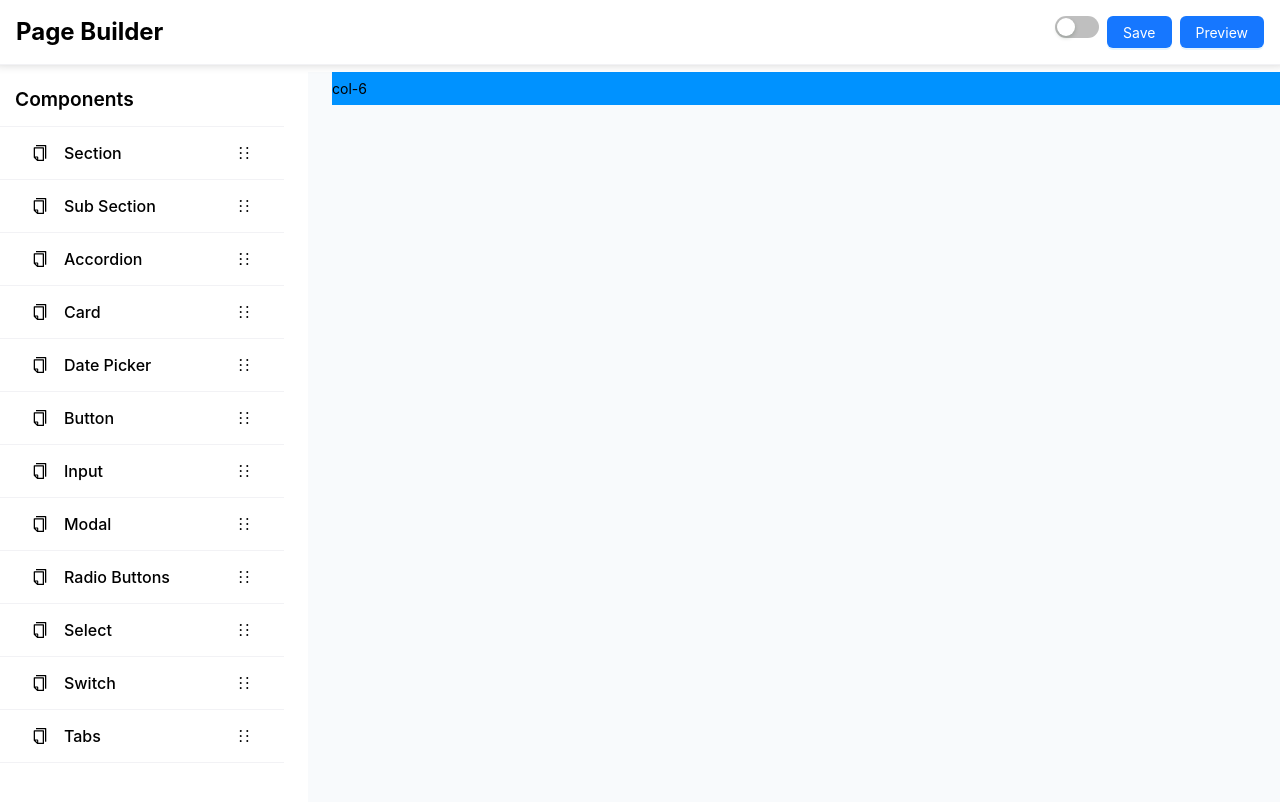
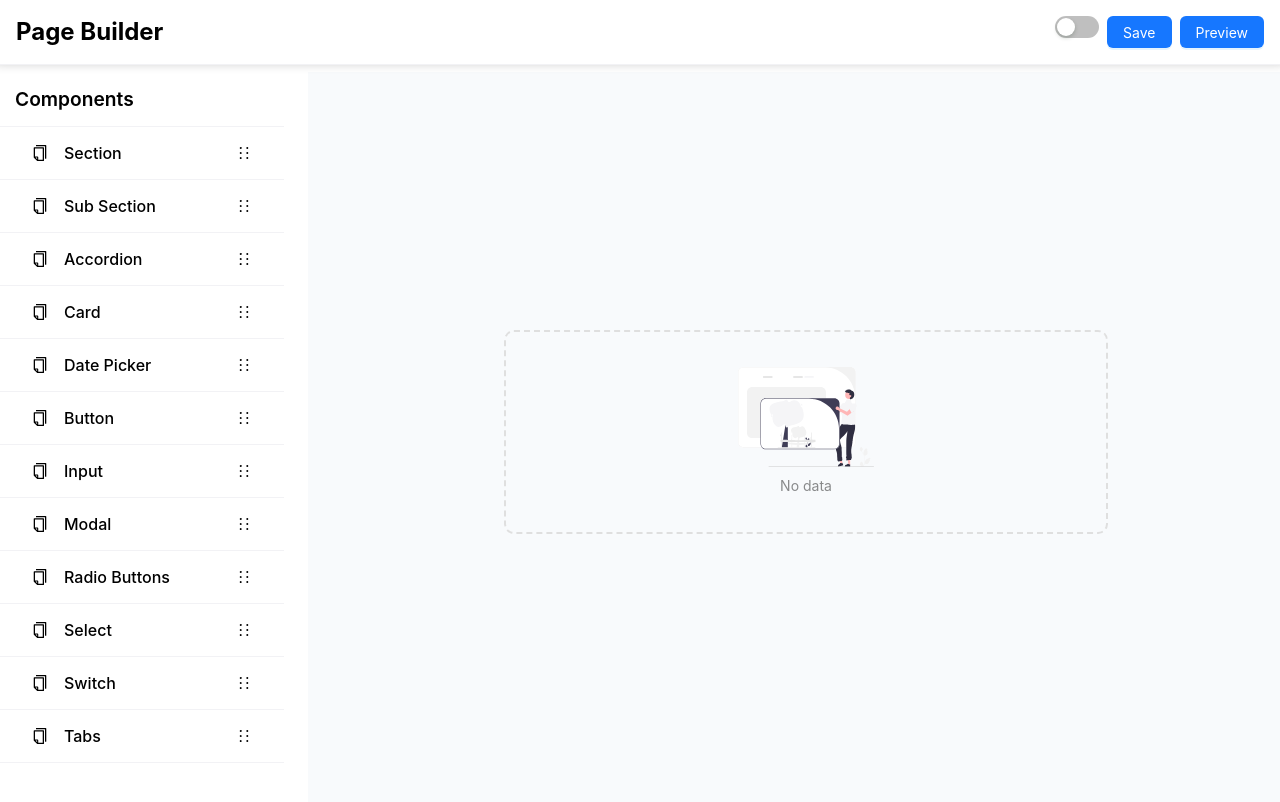
Before and after one commit to killcodeX/react-page-builder-v2, a React (Create React App) app in the folder pagebuilder/: page / in a window 1280 px wide. Shown: the top 802 px of the page. Built offline with nearby package versions, Linux system fonts and the light colour scheme.

Commit message:
feat: empty state ui completed

```diff
--- a/pagebuilder/src/Modules/PageBuilder/index.jsx
+++ b/pagebuilder/src/Modules/PageBuilder/index.jsx
@@ -2,6 +2,7 @@ import React from "react";
 import "./style.css";
 import { Col, Row } from "antd";
 import ComponentList from '../../Components/ComponentLists';
+import BuilderResolver from "../../Resolver/BuilderResolver";
 
 const style = {
   background: '#0092ff',
@@ -16,7 +17,7 @@ export default function PageBuilder() {
           <ComponentList/>
         </Col>
         <Col span={18} style={{background:"#f8fafc"}}>
-          <div style={style}>col-6</div>
+          <BuilderResolver/>
         </Col>
       </Row>
     </section>
--- a/pagebuilder/src/Redux/Reducers/buildReducers.js
+++ b/pagebuilder/src/Redux/Reducers/buildReducers.js
@@ -1,18 +1,11 @@
 import {
     GetAllComponents,
-    AddLayers,
-    ActiveSection,
-    AddSections,
-    AddSetting,
-    AddSectionSetting,
   } from "../Actions/constants";
   import { findSection } from "../../Utils/FindSection";
   import { findSettingSection } from "../../Utils/AddSetting";
 
   const initialState = {
-    components: [],
     pageBuilder: [],
-    preview: [],
     activeSection: null,
   };
 
@@ -24,40 +17,6 @@ import {
           ...state,
           components: action.payload,
         };
-      case AddSections: // Add section into Page
-        console.log("Add Section called -->", action.payload);
-        return {
-          ...state,
-          pageBuilder: [...state.pageBuilder, action.payload],
-        };
-      case ActiveSection: // Save current active session
-        console.log("Active Section called -->", action.payload);
-        return {
-          ...state,
-          activeSection: action.payload,
-        };
-      case AddLayers: // Add layers/element into section
-        let res = findSection(
-          state.pageBuilder,
-          state.activeSection,
-          action.payload,
-        );
-        return {
-          ...state,
-          pageBuilder: res,
-        };
-      case AddSetting: // Add Saved Setting into preview object
-        console.log("AddSetting called", action.payload);
-        return {
-          ...state,
-        };
-      case AddSectionSetting: // Add Saved Setting into preview object
-        let result = findSettingSection(state.pageBuilder, action.payload);
-        console.log("AddSetting called", result);
-        return {
-          ...state,
-          pageBuilder: result,
-        };
       default:
         console.log("default -->", state);
         return state;
@@ -65,3 +24,39 @@ import {
   };
 
   export default BuildReducer;
+
+
+//   case AddSections: // Add section into Page
+//   console.log("Add Section called -->", action.payload);
+//   return {
+//     ...state,
+//     pageBuilder: [...state.pageBuilder, action.payload],
+//   };
+// case ActiveSection: // Save current active session
+//   console.log("Active Section called -->", action.payload);
+//   return {
+//     ...state,
+//     activeSection: action.payload,
+//   };
+// case AddLayers: // Add layers/element into section
+//   let res = findSection(
+//     state.pageBuilder,
+//     state.activeSection,
+//     action.payload,
+//   );
+//   return {
+//     ...state,
+//     pageBuilder: res,
+//   };
+// case AddSetting: // Add Saved Setting into preview object
+//   console.log("AddSetting called", action.payload);
+//   return {
+//     ...state,
+//   };
+// case AddSectionSetting: // Add Saved Setting into preview object
+//   let result = findSettingSection(state.pageBuilder, action.payload);
+//   console.log("AddSetting called", result);
+//   return {
+//     ...state,
+//     pageBuilder: result,
+//   };
--- a/pagebuilder/src/Resolver/BuilderResolver/index.jsx
+++ b/pagebuilder/src/Resolver/BuilderResolver/index.jsx
@@ -1,7 +1,23 @@
-import React from 'react'
+import react, { useState, useEffect } from "react";
+import { Button, Empty } from "antd";
+import "./style.css";
+import { useSelector, useDispatch } from "react-redux";
+import EmptyStateImg from "../../Assets/emptystateimg.svg"
 
 export default function BuilderResolver() {
-  return (
-    <div>BuilderResolver</div>
-  )
+  const layersData = useSelector((state) => state);
+  console.log(layersData);
+  const [layers, setLayers] = useState(layersData.build.pageBuilder || []);
+
+  if (layers.length == 0) {
+    return (
+      <section className="builder-resolver">
+        <div className="drag-drop-empty-container">
+            <Empty image={EmptyStateImg} />
+        </div>
+      </section>
+    );
+  }
+
+  return <section className="builder-resolver">BuilderResolver</section>;
 }
--- /dev/null
+++ b/pagebuilder/src/Resolver/BuilderResolver/style.css
@@ -0,0 +1,17 @@
+.builder-resolver{
+    display: flex;
+    justify-content: center;
+    align-items: center;
+    min-height: 90vh;
+    width: 100%;
+}
+
+.drag-drop-empty-container{
+    display: flex;
+    justify-content: center;
+    align-items: center;
+    width: 600px;
+    height: 200px;
+    border: 2px dashed #dfdfdf;
+    border-radius: 10px;
+}
```
Also changed, not shown: pagebuilder/src/Assets/emptystateimg.svg (added).
